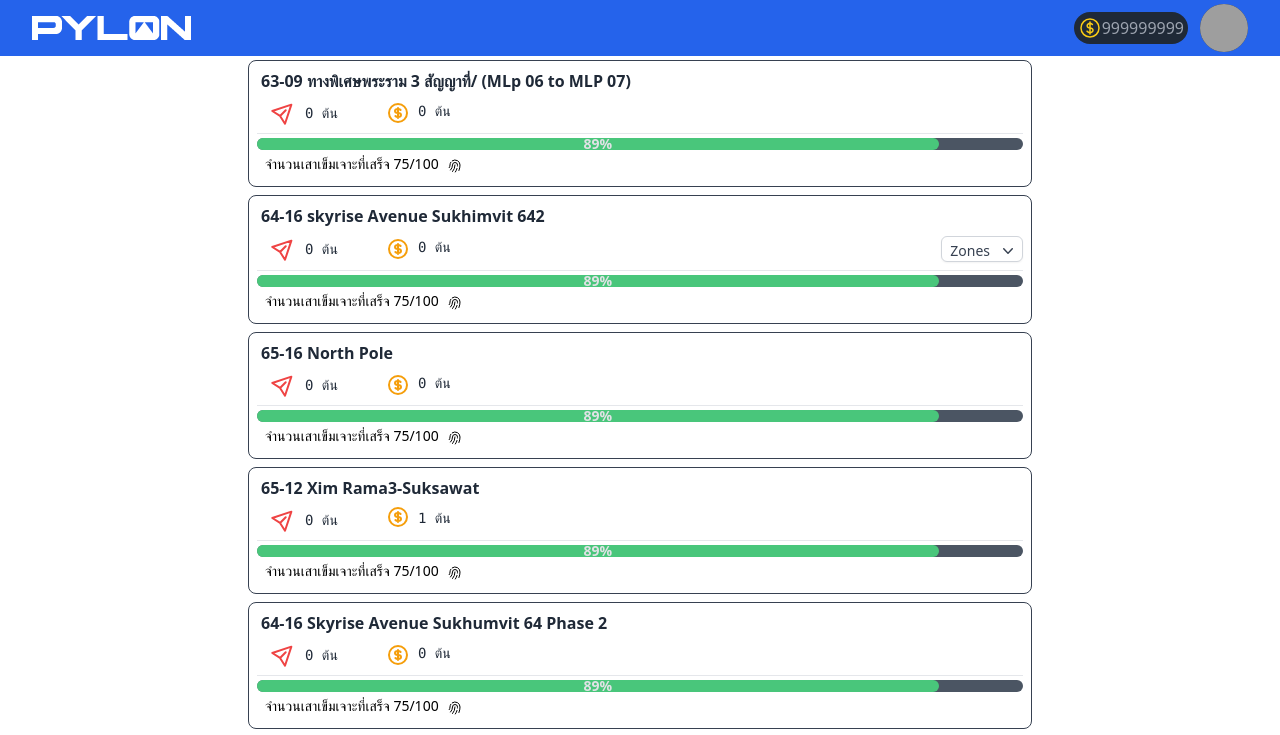
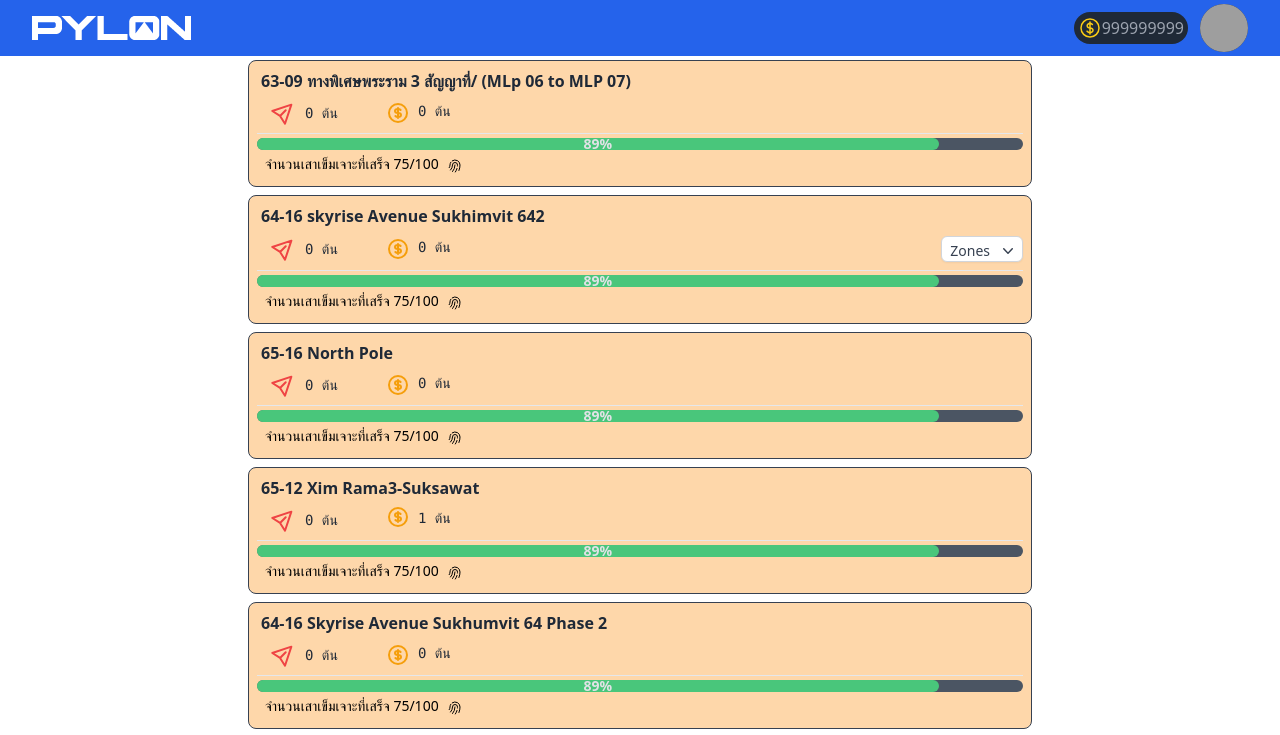
Before and after one commit to thatbeer/react_qcreport, a React (Create React App) app: page / in a window 1280 px wide. Shown: the top 735 px of the page. Built offline with nearby package versions, Linux system fonts and the light colour scheme; sample sign-in values are in the browser's storage; grey boxes are pictures that could not be loaded.

Commit message:
change some color and push edge to 200

```diff
--- a/src/components/Maincard.jsx
+++ b/src/components/Maincard.jsx
@@ -46,8 +46,8 @@ const Maincard = (props) => {
     return (
         <>
             <div className="relative px-2 py-1  w-screen lg:w-[800px] h-auto
-                            shadow-none hover:shadow-lg rounded-lg hover:bg-blue-200 transition-all duration-300">
-                <div className="w-full bg-white-100 py-2 px-2 rounded-lg border border-gray-700 hover:bg-blue-100 ">
+                            shadow-none hover:shadow-lg rounded-lg hover:bg-red-100 transition-all duration-300">
+                <div className="w-full bg-white-100 py-2 px-2 rounded-lg border border-gray-700 hover:bg-orange-100 bg-orange-200">
 
                     <Link to={`/project?projectid=${projectid}`} state={{...props}} >
                         <h5 className="mb-2  px-1 text font-bold  text-gray-800 dark:text-whte hover:underline hover:text-blue-600 truncate ">
--- a/src/components/Subnavbar.jsx
+++ b/src/components/Subnavbar.jsx
@@ -25,7 +25,7 @@ const Subnavbar = (props) => {
 
   return (
     <>
-        <div className='relatvie mx-auto  min-h-[40px] bg-blue-100 '>
+        <div className='relatvie mx-auto  min-h-[40px] bg-blue-100 border-b-2 border-blue-600'>
             <div className='flex px-6 mx-auto py-1 justify-center items-center '>
                 <div className={`flex flex-col mx-auto items-center ${ isProjectPage ? "w-full" : "w-3/4"}
                 justify-center sm:justify-start sm:items-stretch text-xl font-bold mt-2 lg:m-0 sm:mt-0`}>
--- a/src/page/DetailPage.jsx
+++ b/src/page/DetailPage.jsx
@@ -216,7 +216,7 @@ const DetailPage = (props) => {
 
         } */}
         {
-            duration - startTime > 100 ?
+            duration - startTime > 200 ?
             <>
                 <div className='fixed bottom-0 flex w-full justify-center z-50 bg-red-500 text-white py-1'    >
                     <div className='flex flex-1 justify-center items-center mx-auto ease-in transition duration-1000 hover:ease-out'>
```
